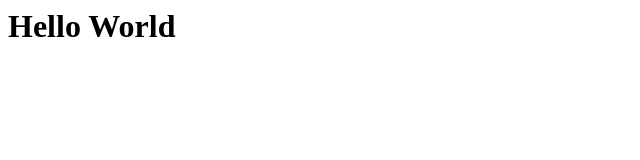
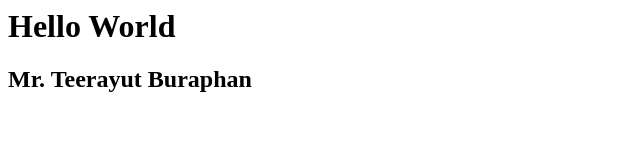
Before and after one commit to teerayut-bee/testGit, a plain HTML site: page index.html in a window 1280 px wide. Shown: the whole page, without its empty margins (0-640 px from the left). Drawn offline with Linux system fonts and the light colour scheme.

Commit message:
เพิ่ม ข้อความ
ข้อความ teerayut

```diff
--- a/index.html
+++ b/index.html
@@ -6,5 +6,6 @@
 </head>
 <body>
     <H1>Hello World</H1>
+    <h2>Mr. Teerayut Buraphan</h2>
 </body>
 </html>
```
